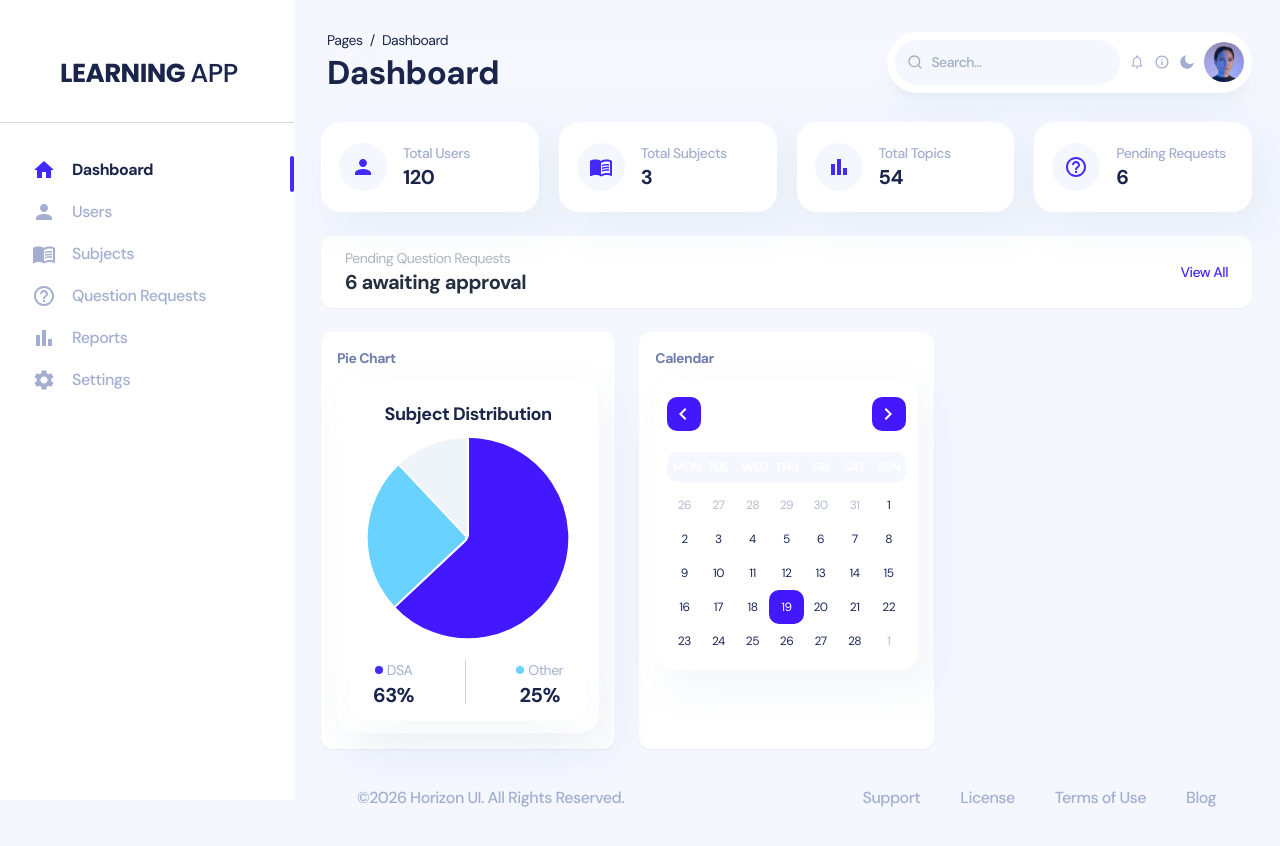
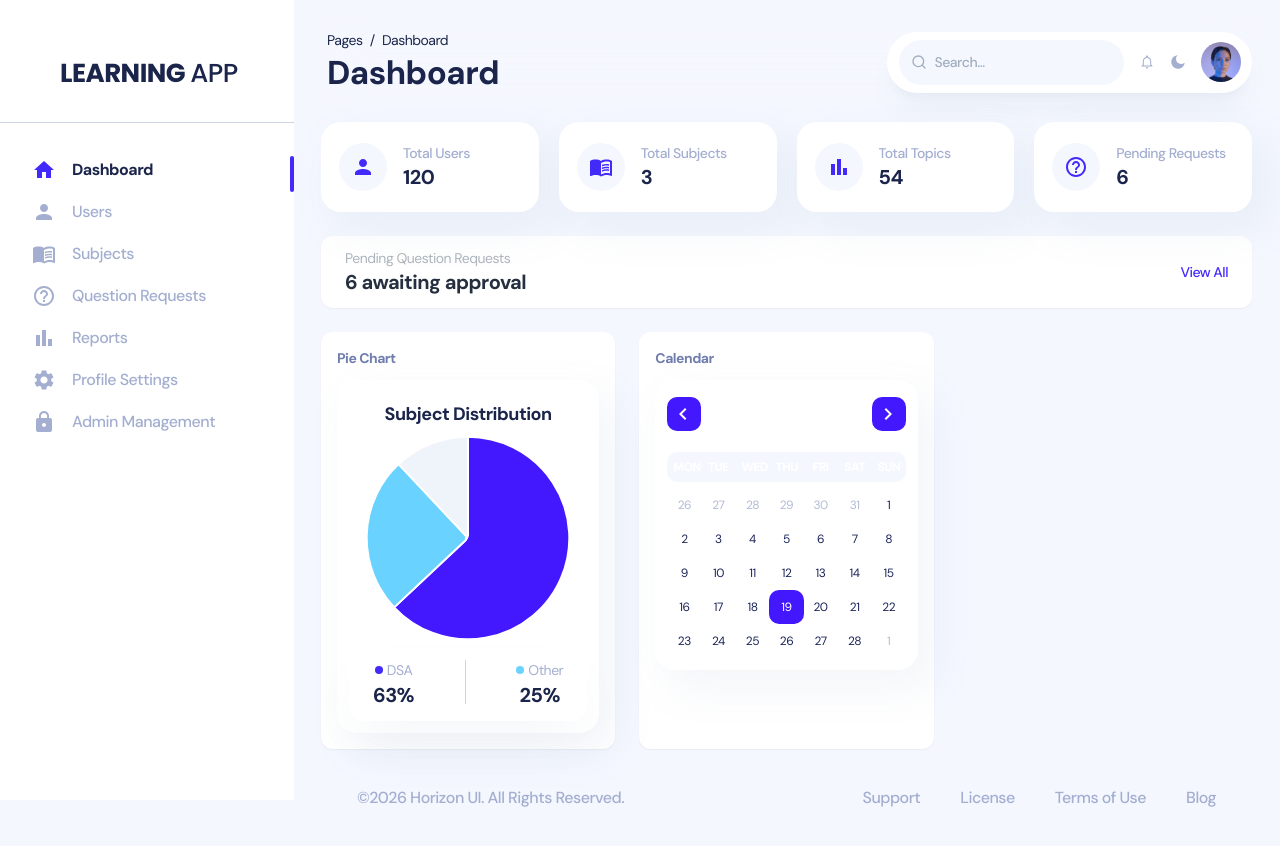
Before and after one commit to saimashaikh30/Interactive-learning-and-performance-analyzer, a React (Create React App) app in the folder interactiveLearningApp/: page /admin/default in a window 1280 px wide. Shown: the top 846 px of the page. Built offline with nearby package versions, Linux system fonts and the light colour scheme; what tailwindcss-rtl would draw is missing.

Commit message:
made changes to navbar

```diff
--- a/interactiveLearningApp/src/components/navbar/index.jsx
+++ b/interactiveLearningApp/src/components/navbar/index.jsx
@@ -114,49 +114,7 @@ const Navbar = (props) => {
           }
           classNames={"py-2 top-4 -left-[230px] md:-left-[440px] w-max"}
         />
-        {/* start Horizon PRO */}
-        <Dropdown
-          button={
-            <p className="cursor-pointer">
-              <IoMdInformationCircleOutline className="h-4 w-4 text-gray-600 dark:text-white" />
-            </p>
-          }
-          children={
-            <div className="flex w-[350px] flex-col gap-2 rounded-[20px] bg-white p-4 shadow-xl shadow-shadow-500 dark:!bg-navy-700 dark:text-white dark:shadow-none">
-              <div
-                style={{
-                  backgroundImage: `url(${navbarimage})`,
-                  backgroundRepeat: "no-repeat",
-                  backgroundSize: "cover",
-                }}
-                className="mb-2 aspect-video w-full rounded-lg"
-              />
-              <a
-                target="blank"
-                href="https://horizon-ui.com/pro?ref=live-free-tailwind-react"
-                className="px-full linear flex cursor-pointer items-center justify-center rounded-xl bg-brand-500 py-[11px] font-bold text-white transition duration-200 hover:bg-brand-600 hover:text-white active:bg-brand-700 dark:bg-brand-400 dark:hover:bg-brand-300 dark:active:bg-brand-200"
-              >
-                Buy Horizon UI PRO
-              </a>
-              <a
-                target="blank"
-                href="https://horizon-ui.com/docs-tailwind/docs/react/installation?ref=live-free-tailwind-react"
-                className="px-full linear flex cursor-pointer items-center justify-center rounded-xl border py-[11px] font-bold text-navy-700 transition duration-200 hover:bg-gray-200 hover:text-navy-700 dark:!border-white/10 dark:text-white dark:hover:bg-white/20 dark:hover:text-white dark:active:bg-white/10"
-              >
-                See Documentation
-              </a>
-              <a
-                target="blank"
-                href="https://horizon-ui.com/?ref=live-free-tailwind-react"
-                className="hover:bg-black px-full linear flex cursor-pointer items-center justify-center rounded-xl py-[11px] font-bold text-navy-700 transition duration-200 hover:text-navy-700 dark:text-white dark:hover:text-white"
-              >
-                Try Horizon Free
-              </a>
-            </div>
-          }
-          classNames={"py-2 top-6 -left-[250px] md:-left-[330px] w-max"}
-          animation="origin-[75%_0%] md:origin-top-right transition-all duration-300 ease-in-out"
-        />
+
         <div
           className="cursor-pointer text-gray-600"
           onClick={() => {
@@ -202,14 +160,9 @@ const Navbar = (props) => {
                 >
                   Profile Settings
                 </a>
+
                 <a
-                  href=" "
-                  className="mt-3 text-sm text-gray-800 dark:text-white hover:dark:text-white"
-                >
-                  Newsletter Settings
-                </a>
-                <a
-                  href=" "
+                  href="/auth/sign-in"
                   className="mt-3 text-sm font-medium text-red-500 hover:text-red-500 transition duration-150 ease-out hover:ease-in"
                 >
                   Log Out
--- a/interactiveLearningApp/src/routes.js
+++ b/interactiveLearningApp/src/routes.js
@@ -32,6 +32,7 @@ const routes = [
     path: "default",
     icon: <MdHome className="h-6 w-6" />,
     component: <MainDashboard />,
+    roles: ["admin", "super_admin"]
   },
 
   {
@@ -41,6 +42,7 @@ const routes = [
     icon: <MdPerson className="h-6 w-6" />,
     //component: <NFTMarketplace />,
     secondary: true,
+    roles: ["admin", "super_admin"]
   },
   {
     name: "Subjects",
@@ -48,6 +50,7 @@ const routes = [
     icon: <MdMenuBook className="h-6 w-6" />,
     path: "data-tables",
     //component: <DataTables />,
+    roles: ["admin", "super_admin"]
   },
   {
     name: "Question Requests",
@@ -55,6 +58,7 @@ const routes = [
     path: "profile",
     icon: <MdHelpOutline className="h-6 w-6" />,
     //component: <Profile />,
+    roles: ["admin", "super_admin"]
   },
 
   {
@@ -63,13 +67,23 @@ const routes = [
     path: "sign-up",
     icon: <MdBarChart className="h-6 w-6" />,
     //component: <SignUp />,
+    roles: ["admin", "super_admin"]
   },
   {
-    name: "Settings",
+    name: "Profile Settings",
     layout: "/admin",
     path: "reports",
     icon: <MdSettings className="h-6 w-6" />,
     //component: <RTLDefault />,
+    roles: ["admin", "super_admin"]
+  },
+  {
+    name: "Admin Management",
+    layout: "/admin",
+    path: "manage_admin",
+    icon: <MdLock className="h-6 w-6" />,
+    //component: <RTLDefault />,
+    roles: ["super_admin"]
   },
   {
     name: "Sign In",
--- a/interactiveLearningApp/src/views/auth/SignIn.jsx
+++ b/interactiveLearningApp/src/views/auth/SignIn.jsx
@@ -21,7 +21,6 @@ export default function SignIn() {
         password: password,
         authprovider: "local",
       });
-
       localStorage.setItem("access_token", res.data.access_token);
       alert("Login successful");
        if(res.data.role=="user"){
--- a/interactiveLearningApp/src/views/auth/SignUp.jsx
+++ b/interactiveLearningApp/src/views/auth/SignUp.jsx
@@ -43,7 +43,7 @@ export default function SignUp() {
 
       localStorage.setItem("access_token", res.data.access_token);
       alert("Registration successful");
-      navigate("/admin");
+      navigate("/user");
     } catch (err) {
       alert(err.response?.data?.message || "Registration failed");
     }
```
